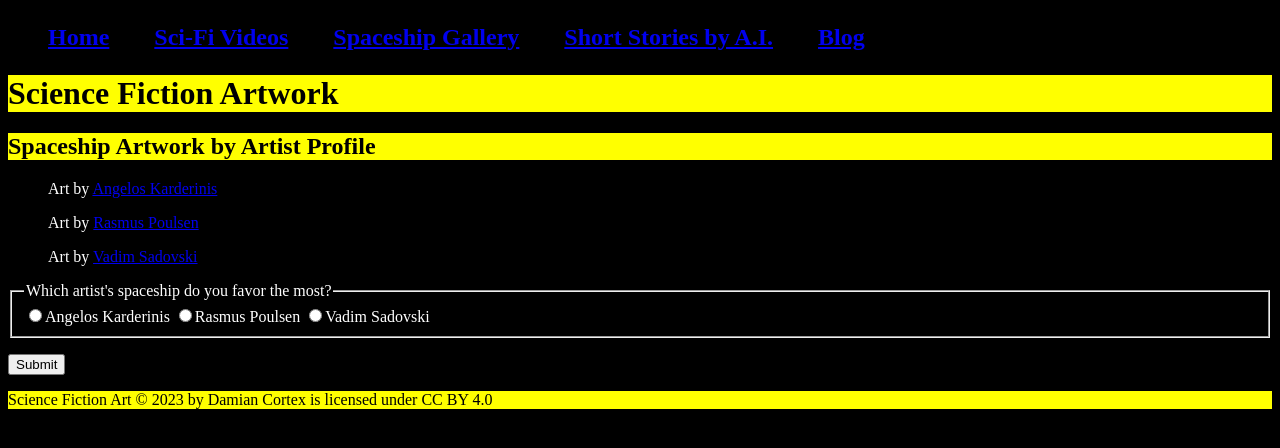
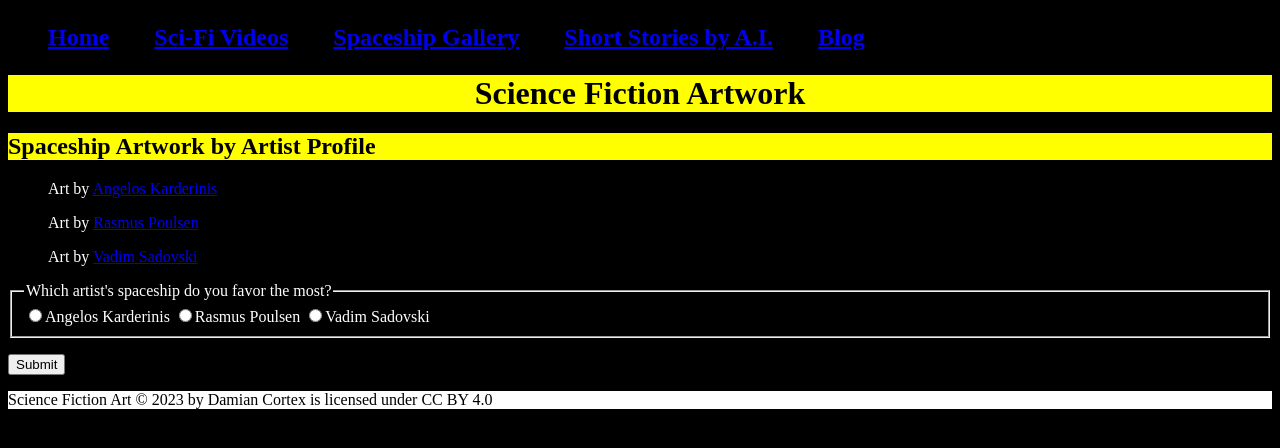
Before and after one commit to DamianCortex/Front-End-and-GUI-Development, a plain HTML site: page Science Fiction Artwork Website/index.html in a window 1280 px wide. Drawn offline with Linux system fonts and the light colour scheme.

Commit message:
Changed more styles
- Centered H1 tags/
- Changed background color of footer
- Might be my final update on this website unless I changed my mind, but might start a new website tomorrow to structure the html files with CSS in mind.

```diff
--- a/Science Fiction Artwork Website/style.css
+++ b/Science Fiction Artwork Website/style.css
@@ -31,6 +31,7 @@ p {
 h1 {
     color: black;
     background-color: yellow;
+    text-align: center;
 }
 
 h2 {
@@ -53,5 +54,5 @@ article {
 
 footer {
     color: black;
-    background-color: yellow;
+    background-color: white;
 }
```
Also changed, not shown: 1 other file.
